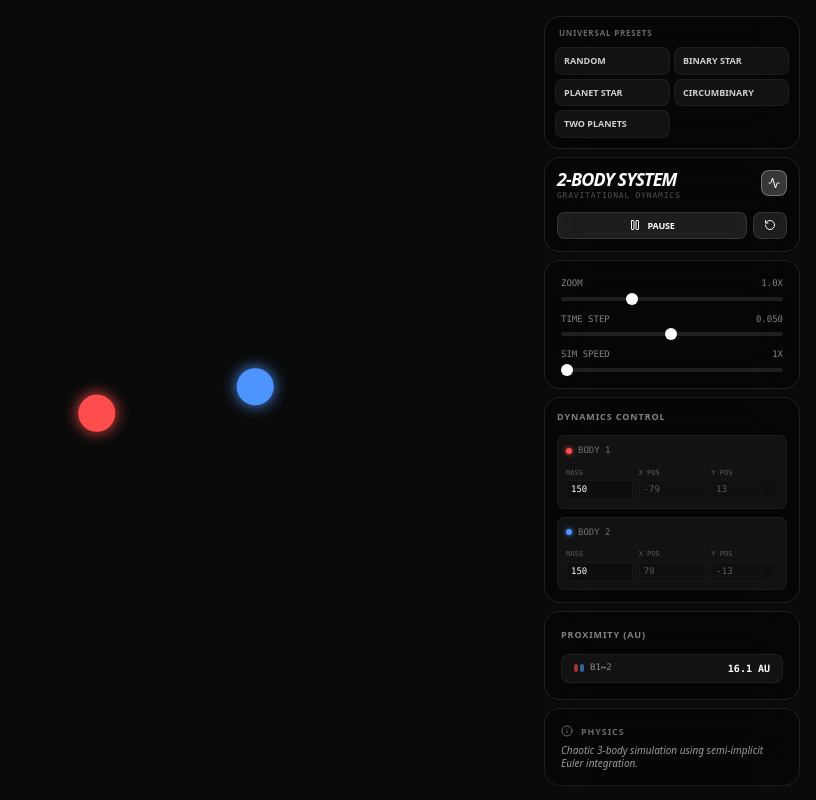
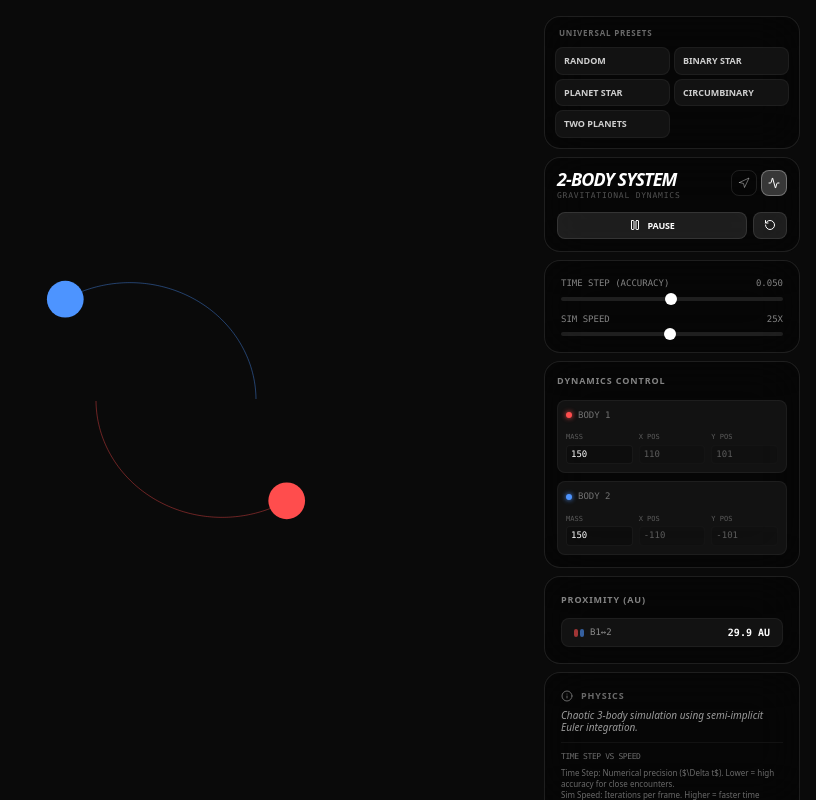
Before and after one commit to samik-saha/gravity-simlulatons, a React (Vite) app: page / in a window 1280 px wide. Shown: the whole page, without its empty margins (464-1280 px from the left). Built offline with nearby package versions, Linux system fonts and the light colour scheme.

Commit message:
feat: add velocity vector visualization, mouse-wheel zooming, and physics parameter documentation

```diff
--- a/src/App.tsx
+++ b/src/App.tsx
@@ -4,7 +4,7 @@
  */
 
 import React, { useEffect, useRef, useState } from 'react';
-import { Play, Pause, RotateCcw, Activity, Info } from 'lucide-react';
+import { Play, Pause, RotateCcw, Activity, Info, Navigation } from 'lucide-react';
 
 interface Body {
   id: string;
@@ -70,9 +70,10 @@ export default function App() {
   // UI State
   const [isPlaying, setIsPlaying] = useState(true);
   const [showTrails, setShowTrails] = useState(true);
+  const [showVectors, setShowVectors] = useState(false);
   const [zoomUI, setZoomUI] = useState(1);
   const [timeStep, setTimeStep] = useState(0.05);
-  const [stepsPerFrame, setStepsPerFrame] = useState(1);
+  const [stepsPerFrame, setStepsPerFrame] = useState(25);
   const [activeInteraction, setActiveInteraction] = useState<{
     type: 'BODY' | 'VELOCITY' | 'PAN' | 'NONE';
     index: number | null;
@@ -162,7 +163,7 @@ export default function App() {
             ctx.fill();
             ctx.shadowBlur = 0;
           }
-          if (!isPlaying) {
+          if (!isPlaying || showVectors) {
             const vEndX = body.x + body.vx * VEL_SCALE;
             const vEndY = body.y + body.vy * VEL_SCALE;
             ctx.beginPath();
@@ -192,7 +193,7 @@ export default function App() {
   useEffect(() => {
     requestRef.current = requestAnimationFrame(animate);
     return () => { if (requestRef.current) cancelAnimationFrame(requestRef.current); };
-  }, [isPlaying, timeStep, stepsPerFrame, showTrails]); // Depend on showTrails to refresh loop closure if needed
+  }, [isPlaying, timeStep, stepsPerFrame, showTrails, showVectors]); // Depend on showTrails to refresh loop closure if needed
 
   useEffect(() => {
     const canvas = canvasRef.current;
@@ -204,6 +205,14 @@ export default function App() {
     window.addEventListener('resize', resize);
     resize();
     return () => window.removeEventListener('resize', resize);
+  }, []);
+
+  useEffect(() => {
+    const canvas = canvasRef.current;
+    if (!canvas) return;
+    const scrollHandler = (e: WheelEvent) => handleWheel(e);
+    canvas.addEventListener('wheel', scrollHandler, { passive: false });
+    return () => canvas.removeEventListener('wheel', scrollHandler);
   }, []);
 
   const handleMouseDown = (e: React.MouseEvent | React.TouchEvent) => {
@@ -259,6 +268,40 @@ export default function App() {
       updateBodyRef(activeInteraction.index, { vx: b.vx + dx / (zoomRef.current * VEL_SCALE), vy: b.vy + dy / (zoomRef.current * VEL_SCALE) });
     }
     lastMousePos.current = { x: clientX, y: clientY };
+  };
+
+  const handleWheel = (e: WheelEvent) => {
+    e.preventDefault();
+    const canvas = canvasRef.current;
+    if (!canvas) return;
+
+    const rect = canvas.getBoundingClientRect();
+    const mouseX = e.clientX - rect.left;
+    const mouseY = e.clientY - rect.top;
+
+    // Convert mouse to relative-from-center
+    const cx = mouseX - canvas.width / 2;
+    const cy = mouseY - canvas.height / 2;
+
+    const zoom = zoomRef.current;
+    const offset = offsetRef.current;
+
+    // Current world coordinates under the mouse
+    const worldX = (cx - offset.x) / zoom;
+    const worldY = (cy - offset.y) / zoom;
+
+    const zoomSpeed = 0.0015;
+    const delta = -e.deltaY;
+    const newZoom = Math.max(0.05, Math.min(10, zoom * (1 + delta * zoomSpeed)));
+
+    zoomRef.current = newZoom;
+    setZoomUI(newZoom);
+
+    // Update offset to zoom towards cursor
+    offsetRef.current = {
+      x: cx - worldX * newZoom,
+      y: cy - worldY * newZoom
+    };
   };
 
   const handleMouseUp = (e: React.MouseEvent | React.TouchEvent) => {
@@ -321,6 +364,8 @@ export default function App() {
     bodiesRef.current = SCENARIO_DATA.BINARY_STAR();
     trailsRef.current = {};
     offsetRef.current = { x: 0, y: 0 };
+    zoomRef.current = 1;
+    setZoomUI(1);
     setTick(t => t + 1);
   };
 
@@ -360,7 +405,10 @@ export default function App() {
               <h1 className="text-lg font-bold tracking-tighter uppercase italic leading-none">{bodiesRef.current.length}-Body System</h1>
               <p className="text-[8px] font-mono opacity-30 uppercase tracking-widest mt-0.5">Gravitational Dynamics</p>
             </div>
-            <button onClick={() => setShowTrails(!showTrails)} className={`p-1.5 rounded-lg transition-all border ${showTrails ? 'bg-white/20 border-white/30' : 'bg-transparent border-white/10 opacity-50'}`} title="Toggle Trails"><Activity size={12} /></button>
+            <div className="flex gap-1">
+              <button onClick={() => setShowVectors(!showVectors)} className={`p-1.5 rounded-lg transition-all border ${showVectors ? 'bg-white/20 border-white/30 text-white' : 'bg-transparent border-white/10 text-white/40'}`} title="Toggle Vectors"><Navigation size={12} /></button>
+              <button onClick={() => setShowTrails(!showTrails)} className={`p-1.5 rounded-lg transition-all border ${showTrails ? 'bg-white/20 border-white/30 text-white' : 'bg-transparent border-white/10 text-white/40'}`} title="Toggle Trails"><Activity size={12} /></button>
+            </div>
           </div>
           <div className="flex gap-1.5">
             <button onClick={() => setIsPlaying(!isPlaying)} className="flex-1 py-1.5 bg-white/10 hover:bg-white/20 backdrop-blur-md rounded-lg transition-all border border-white/10 flex items-center justify-center gap-1.5">
@@ -374,11 +422,7 @@ export default function App() {
         <div className="pointer-events-auto bg-black/40 backdrop-blur-xl p-4 rounded-2xl border border-white/10 flex flex-col gap-3">
           <div className="flex flex-col gap-3">
             <div className="flex flex-col gap-1.5">
-              <div className="flex justify-between text-[9px] uppercase font-mono opacity-50"><label>Zoom</label><span>{zoomUI.toFixed(1)}x</span></div>
-              <input type="range" min="0.1" max="3" step="0.1" value={zoomUI} onChange={(e) => { const val = parseFloat(e.target.value); setZoomUI(val); zoomRef.current = val; }} className="w-full accent-white h-1" />
-            </div>
-            <div className="flex flex-col gap-1.5">
-              <div className="flex justify-between text-[9px] uppercase font-mono opacity-50"><label>Time Step</label><span>{timeStep.toFixed(3)}</span></div>
+              <div className="flex justify-between text-[9px] uppercase font-mono opacity-50"><label>Time Step (Accuracy)</label><span>{timeStep.toFixed(3)}</span></div>
               <input type="range" min="0.001" max="0.1" step="0.001" value={timeStep} onChange={(e) => setTimeStep(parseFloat(e.target.value))} className="w-full accent-white h-1" />
             </div>
             <div className="flex flex-col gap-1.5">
@@ -450,6 +494,13 @@ export default function App() {
         <div className="pointer-events-auto mt-auto bg-black/40 backdrop-blur-xl p-4 rounded-2xl border border-white/10">
           <div className="flex items-center gap-2 mb-1.5 opacity-40"><Info size={12} /><h3 className="text-[9px] font-bold uppercase tracking-widest">Physics</h3></div>
           <p className="text-[10px] opacity-60 leading-tight font-sans italic">Chaotic 3-body simulation using semi-implicit Euler integration.</p>
+          <div className="mt-2 pt-2 border-t border-white/5 flex flex-col gap-1">
+            <p className="text-[8px] opacity-40 font-mono uppercase tracking-tighter">Time Step vs Speed</p>
+            <p className="text-[8px] opacity-40 leading-snug">
+              Time Step: Numerical precision ($\Delta t$). Lower = high accuracy for close encounters. <br/>
+              Sim Speed: Iterations per frame. Higher = faster time progression.
+            </p>
+          </div>
         </div>
       </div>
       <style dangerouslySetInnerHTML={{ __html: `
```
